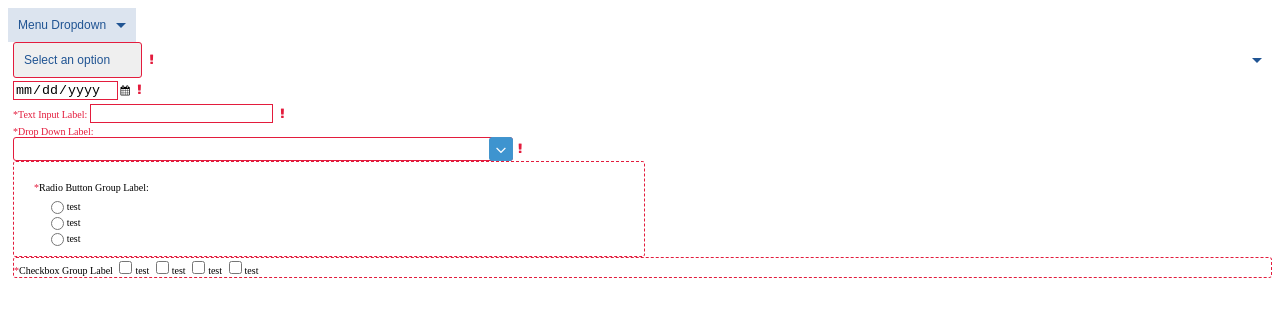
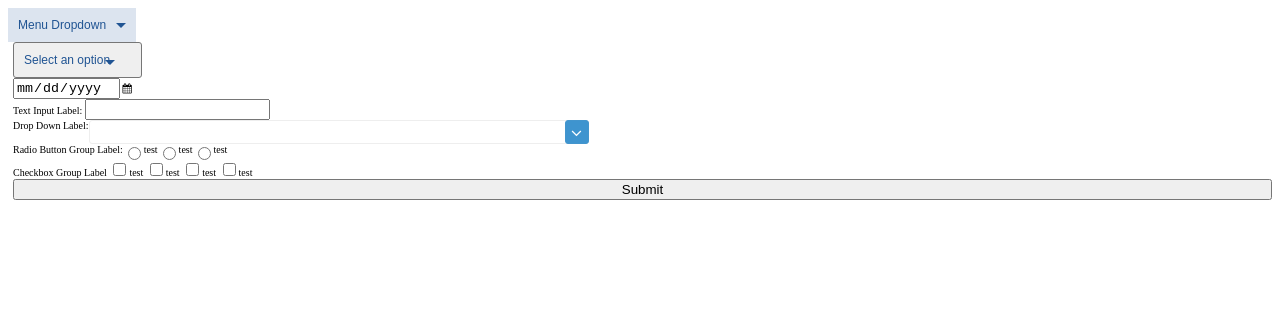
Before and after one commit to igreulich/ui-kit-prototypes, a website: page dropdowns/dropdowns.html in a window 1280 px wide. Drawn offline with Linux system fonts and the light colour scheme.

Commit message:
still need to remove the invalid class when the element is valid

```diff
--- a/dropdowns/dropdowns.html
+++ b/dropdowns/dropdowns.html
@@ -16,8 +16,8 @@
   </li>
 
 <form action="">
-  <div class="select-wrapper input-wrapper invalid">
-    <select required>
+  <div class="select-wrapper input-wrapper">
+    <select required class="js_valid__target">
       <option class="select__title" value="" disabled selected>Select an option</option>
       <option>Option 1</option>
       <option>Option 2</option>
@@ -30,26 +30,25 @@
       <span class="validation-error__message">This field is required</span>
     </button>
   </div>
-  <div class="input-wrapper invalid">
-    <input type="date" class="date-picker" required>
+  <div class="input-wrapper  ">
+    <input type="date" class="date-picker js_valid__target" required>
     <i class="fa fa-calendar" aria-hidden="true"></i>
     <button class="validation-error">
       <i class="fa fa-exclamation"></i>
       <span class="validation-error__message">This field is required</span>
     </button>
   </div>
-  <div class="input-wrapper invalid">
+  <div class="input-wrapper  ">
     <label for="">Text Input Label:</label>
-    <input type="text" name="" value="" required>
+    <input type="text" name="" value="" class="js_valid__target" required>
     <button class="validation-error">
       <i class="fa fa-exclamation"></i>
       <span class="validation-error__message">This field is required</span>
     </button>
   </div>
-  <div class="type-ahead input-wrapper invalid">
+  <div class="type-ahead input-wrapper type-ahead__search-container ">
     <label for="">Drop Down Label:</label>
-    <div class="type-ahead__search-container">
-      <input tabindex="0"list="type-ahead__datalist" type="text" class="type-ahead__input" placeholder="" required>
+      <input tabindex="0"list="type-ahead__datalist" type="text" class="type-ahead__input js_valid__target" placeholder="" required>
       <button href="" class="type-ahead__arrow">
         <i class="fa fa-angle-down" aria-hidden="true"></i>
       </button>
@@ -57,25 +56,24 @@
         <i class="fa fa-exclamation"></i>
         <span class="validation-error__message">This field is required</span>
       </button>
-    </div>
     <div class="type-ahead__options hidden"></div>
   </div>
-  <div class="radio-button-group invalid">
-    <div class="radio-buttons__container">
-      <label for="">Radio Button Group Label: </label>
-      <input type="radio" name="same" required><label for="">test</label>
-      <input type="radio" name="same" required><label for="">test</label>
-      <input type="radio" name="same" required><label for="">test</label>
-    </div>
+  <div class="radio-button-group radio-buttons__container" required>
+    <label for="">Radio Button Group Label: </label>
+    <input class="js_valid__target" type="radio" name="same" required><label for="">test</label>
+    <input class="js_valid__target" type="radio" name="same"><label for="">test</label>
+    <input class="js_valid__target" type="radio" name="same"><label for="">test</label>
   </div>
-  <div class="checkbox-group invalid">
+  <div class="checkbox-group" required>
     <label>Checkbox Group Label</label>
-    <input type="checkbox"><label for="">test</label>
-    <input type="checkbox"><label for="">test</label>
-    <input type="checkbox"><label for="">test</label>
-    <input type="checkbox"><label for="">test</label>
+    <input class="js_valid__target" type="checkbox" required><label for="">test</label>
+    <input class="js_valid__target" type="checkbox"><label for="">test</label>
+    <input class="js_valid__target" type="checkbox"><label for="">test</label>
+    <input class="js_valid__target" type="checkbox"><label for="">test</label>
   </div>
+  <button id="submit">Submit</button>
 </form>
-<script src="main.js"></script>
+<script src="typeahead.js"></script>
+<script src="validity.js"></script>
 </body>
 </html>
--- a/dropdowns/dropdowns.less
+++ b/dropdowns/dropdowns.less
@@ -98,9 +98,12 @@ html {
     content: '';
     height: 0;
     width: 0;
-    position: absolute;
-    right: 1rem;
-    top: calc(50% ~'-' .25rem);
+    position: relative;
+    right: 3.75rem;
+    top: 1rem;
+    // position: absolute;
+    // right: 1rem;
+    // top: calc(50% ~'-' .25rem);
     border: .5rem solid transparent;
     border-bottom-width: 0;
     border-top-color: @blue;
--- /dev/null
+++ b/dropdowns/validity.js
@@ -0,0 +1,17 @@
+;(function(){
+  var markup = {
+    inputs: document.querySelectorAll('.js_valid__target'),
+    button: document.getElementById('submit'),
+  };
+  var checkValidity = function (){
+    for (input of markup.inputs) {
+      !input.validity.valid ? input.parentElement.classList.add('invalid') : null;
+    }
+  };
+  for (input of markup.inputs) {
+    input.addEventListener('click', function(){
+      input.validity.valid ? console.log('remove invalid class') : null;
+    });
+  }
+  markup.button.addEventListener('click', checkValidity);
+}());
```
Also changed, not shown: dropdowns/dropdowns.css, dropdowns/typeahead.js (renamed from dropdowns/main.js).
